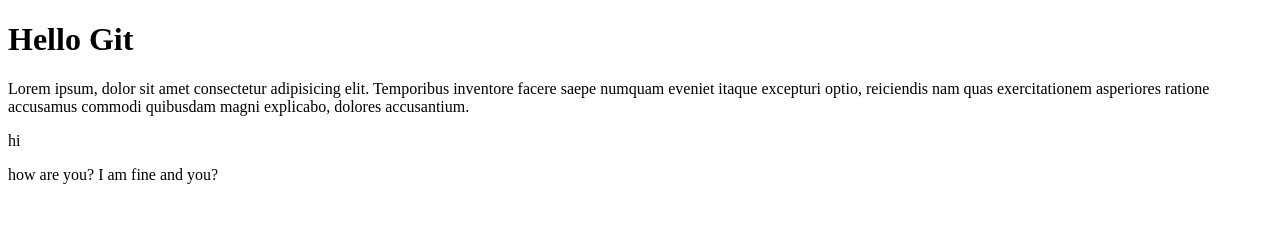
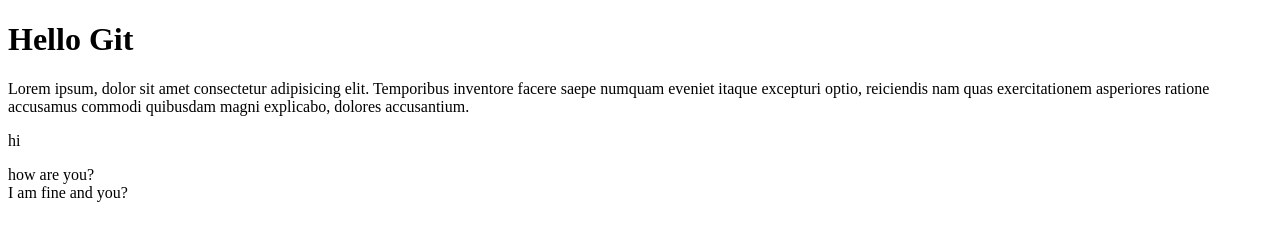
Before and after one commit to M-Safvan-p/Hai-Github, a plain HTML site: page index.html in a window 1280 px wide. Drawn offline with Linux system fonts and the light colour scheme.

Commit message:
brake element added

```diff
--- a/index.html
+++ b/index.html
@@ -9,7 +9,7 @@
     <h1>Hello Git</h1>
     <p>Lorem ipsum, dolor sit amet consectetur adipisicing elit. Temporibus inventore facere saepe numquam eveniet itaque excepturi optio, reiciendis nam quas exercitationem asperiores ratione accusamus commodi quibusdam magni explicabo, dolores accusantium.</p>
     <p>hi</p>
-    <span>how are you?</span>
+    <span>how are you?</span><br>
     <span>I am fine and you?</span>
 </body>
 </html>
```
